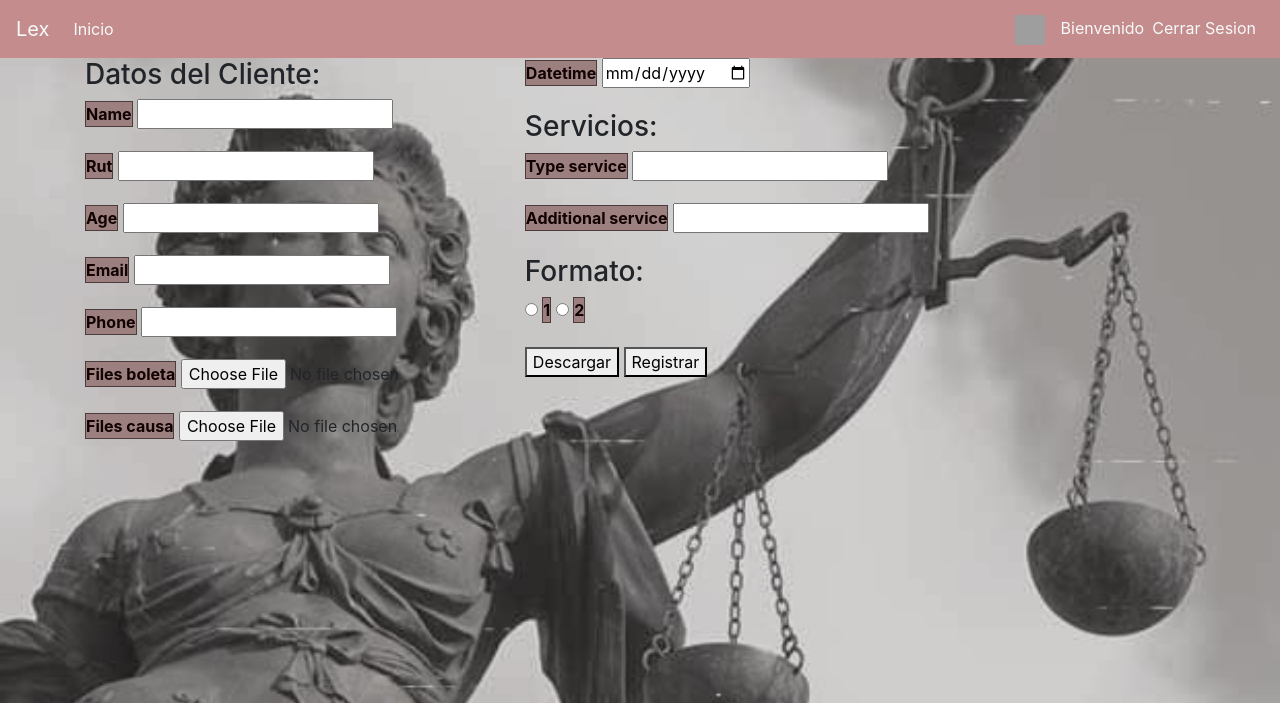
After one commit to Astralroth/Proyect-Lex, a Django app: template core/templates/core/registrar_contrato.html in a window 1280 px wide. The commit adds this page. Shown: the top 703 px of the page. Run offline with Django 3.2, Linux system fonts and the light colour scheme; the template is opened without the code that fills it, so the values that code supplies are empty, except form fields; tables that the repository leaves empty hold one stand-in row (values such as "Sample post"); form fields are guessed from the names that the template uses; grey boxes are pictures that could not be loaded.

Commit message:
contrato terminado

```diff
--- a/core/static/css/base.css
+++ b/core/static/css/base.css
@@ -0,0 +1,22 @@
+body{
+    background-image: url(../img/fondo_claro.jpg);
+    background-size:cover  ;
+
+}
+
+label{
+
+    background-color:  rgb(156, 128, 128);
+    color: rgb(17, 1, 1) ;
+    border: 1px solid rgb(77, 60, 60);
+    font-weight:bolder;
+}
+
+#id_files{
+
+    color: white;
+}
+
+nav.navbar {
+    background-color: rgb(196, 140, 140);
+}
--- a/core/templates/core/base.html
+++ b/core/templates/core/base.html
@@ -14,16 +14,16 @@
 
 <body>
     {% comment %} inicio de navbar {% endcomment %}
-    <nav class="navbar navbar-expand-lg navbar-light bg-light">
-        <a class="navbar-brand" href="{% url 'index' %}">Lex</a>
+    <nav class="navbar navbar-expand-lg navbar-light " id = id_navbar>
+        <a class="navbar-brand text-light" href="{% url 'index' %}">Lex</a>
         <div class="collapse navbar-collapse" id="navbarSupportedContent">
             <ul class="navbar-nav mr-auto">
                 <li class="nav-item active">
-                    <a class="nav-link" href="{% url 'index' %}"> Inicio <span class="sr-only">(current)</span></a>
+                    <a class="nav-link text-light" href="{% url 'index' %}"> Inicio <span class="sr-only">(current)</span></a>
                 </li>
                 {% if perms.core.view_servicio %}
-                <li class="nav-item dropdown">
-                    <a class="nav-link dropdown-toggle" href="#" id="navbarDropdown" role="button"
+                <li class="nav-item dropdown ">
+                    <a class="nav-link dropdown-toggle text-light" href="#" id="navbarDropdown" role="button"
                         data-toggle="dropdown" aria-haspopup="true" aria-expanded="false">
                         Servicio
                     </a>
@@ -31,7 +31,6 @@
                         {% if perms.core.add_servicio %}
                         <a class="dropdown-item" href="{% url 'service' %}">Solicitar</a>
                         {% endif %}
-                        {% if perms.core.view_servicio %}{% endif %}
                         <a class="dropdown-item" href="{% url 'service_view' %}">Consultar</a>
                         {% if user.is_staff %}
                         <div class="dropdown-divider"></div>
@@ -40,12 +39,30 @@
                     </div>
                 </li>
                 {% endif %}
+                {% if perms.core.view_contract %}
+                <li class="nav-item dropdown ">
+                    <a class="nav-link dropdown-toggle text-light" href="#" id="navbarDropdown" role="button"
+                        data-toggle="dropdown" aria-haspopup="true" aria-expanded="false">
+                        Contrato
+                    </a>
+                    <div class="dropdown-menu" aria-labelledby="navbarDropdown">
+                        {% if perms.core.add_contrato %}
+                        <a class="dropdown-item" href="{% url 'contract' %}">Solicitar</a>
+                        {% endif %}
+                        <a class="dropdown-item" href="{% url 'contract_view' %}">Consultar</a>
+                        {% if user.is_staff %}
+                        <div class="dropdown-divider"></div>
+                        <a class="dropdown-item" href="{% url 'contract_view_staff' %}">Consultar todos</a>
+                        {% endif %}
+                    </div>
+                </li>
+                {% endif %}
             </ul>
             <ul class="navbar-nav">
                 <a class="navbar-brand" href="{% url 'profile_edit' %}"><img src="{% static 'img/profile_icon.png' %}" width="30" height="30" alt=""></a>
-                <div class="navbar-text">Bienvenido {{user.username}}</div>
+                <div class="navbar-text text-light">Bienvenido {{user.username}}</div>
                 <li class="nav-item">
-                    <a class="nav-link text-primary" href="{% url 'logout' %}">   Cerrar Sesion</a>
+                    <a class="nav-link text-light" href="{% url 'logout' %}">   Cerrar Sesion</a>
                 </li>
             </ul>
         </div>
--- a/core/templates/core/consultar_servicio.html
+++ b/core/templates/core/consultar_servicio.html
@@ -3,6 +3,7 @@
 {% block content %}
 <form method="post">
     {% csrf_token %}
+    </br>
     {{form.as_p}}
     <button type="submit" class="btn btn-outline-primary">Actualizar datos</button>
     <a class="btn btn-outline-primary" href="{% url 'service_view' %}">Cancelar</a>
--- /dev/null
+++ b/core/templates/core/registrar_contrato.html
@@ -0,0 +1,63 @@
+{% extends 'core/base.html' %}
+
+{% block content %}
+<form method="post" enctype="multipart/form-data">
+{% csrf_token %}
+<aside class="float-left">
+    <h3>Datos del Cliente:</h2>
+<div class="form-group">
+    {{form.name.label_tag}}
+    {{form.name}}
+</div>
+<div class="form-group">
+    {{form.rut.label_tag}}
+    {{form.rut}}
+</div>
+<div class="form-group">
+    {{form.age.label_tag}}
+    {{form.age}}
+</div>
+<div class="form-group">
+    {{form.email.label_tag}}
+    {{form.email}}
+</div>
+<div class="form-group">
+    {{form.phone.label_tag}}
+    {{form.phone}}
+</div>
+<div class="form-group">
+    {{form.files_boleta.label_tag}}
+    {{form.files_boleta}}
+</div>
+<div class="form-group">
+    {{form.files_causa.label_tag}}
+    {{form.files_causa}}
+</div>
+</aside>
+
+<div class="form-group">
+    {{form.datetime.label_tag}}
+    {{form.datetime}}
+</div>
+<div>
+    <h3>Servicios:</h3>
+<div class="form-group">
+    {{form.type_service.label_tag}}
+    {{form.type_service}}
+</div>
+<div class="form-group">
+    {{form.additional_service.label_tag}}
+    {{form.additional_service}}
+</div>
+</div>
+<div>
+    <h3>Formato:</h3>
+<div class="form-group">
+    <input type="radio" name="format" id="radio_format1"> <label for="radio_format1">1</label>
+    <input type="radio" name="format" id="radio_format2"> <label for="radio_format2">2</label>
+</div>
+</div>
+<button>Descargar</button>
+<button type="submit">Registrar</button>
+</form>
+{% endblock content %}
--- a/core/urls.py
+++ b/core/urls.py
@@ -16,5 +16,8 @@ urlpatterns = [
     path('signin/phone/new/<str:user>', views.pos_signin, name='pos-signin'),
     path('profile/edit/', views.profile_edit, name='profile_edit'),
     path('service/view', views.consultar_solicitudes, name="service_view"),
-    path('service/view/staff', views.consultar_solicitudes_staff, name='service_view_staff')
+    path('service/view/staff', views.consultar_solicitudes_staff, name='service_view_staff'),
+    path('contract/', views.registrar_contrato, name='contract'),
+    path('contract/view/', views.consultar_contratos, name='contract_view'),
+    path('contract/view/staff', views.consultar_contratos_staff, name='contract_view_staff')
 ]
```
Also changed, not shown: core/forms.py (+16 -2 lines), core/models.py (+24 -8 lines), core/templates/core/consultar_contratos.html (added, +30 -0 lines), core/templates/core/index.html (+0 -15 lines), core/templates/core/solicitar_servicio.html (+58 -7 lines), core/views.py (+24 -4 lines), core/migrations/0015_auto_20210628_2019.py (added), core/migrations/0016_auto_20210628_2043.py (added), core/static/img/fondo_claro.jpg (added), db.sqlite3, 3 other files.
